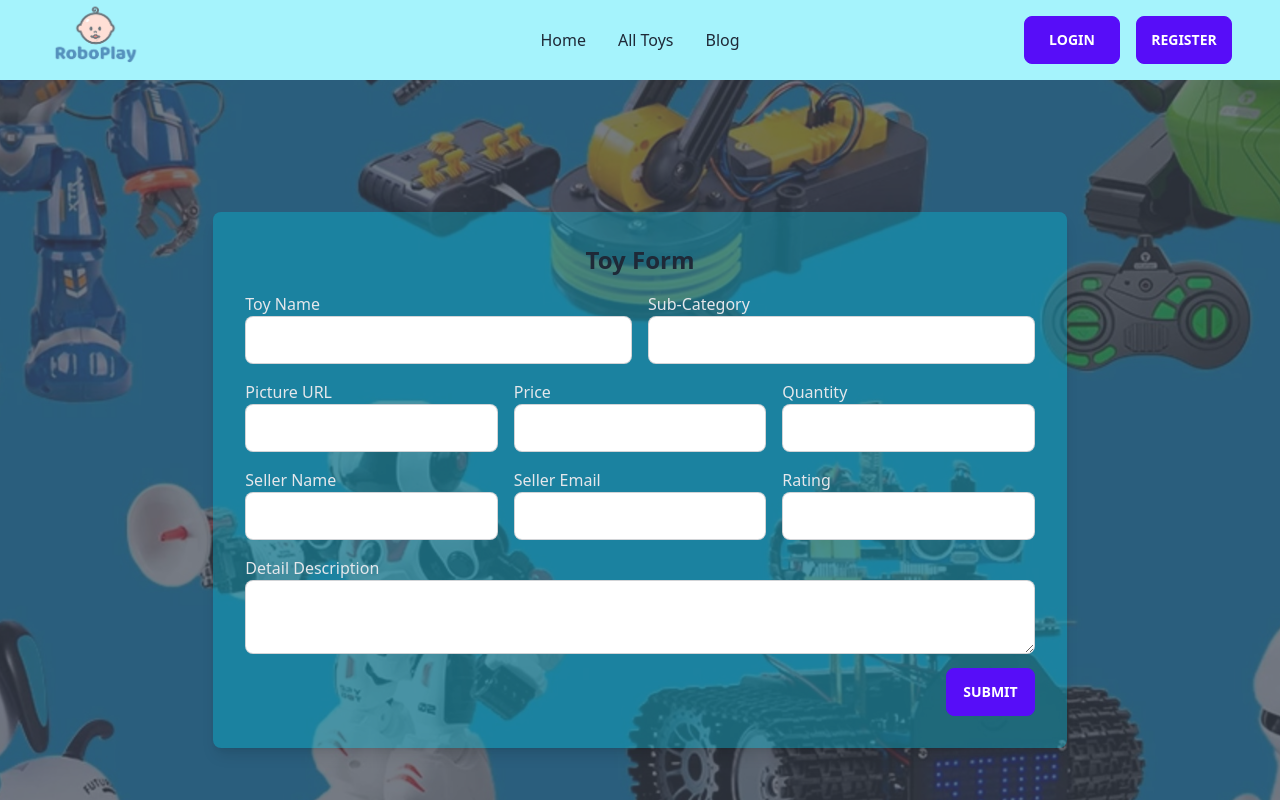
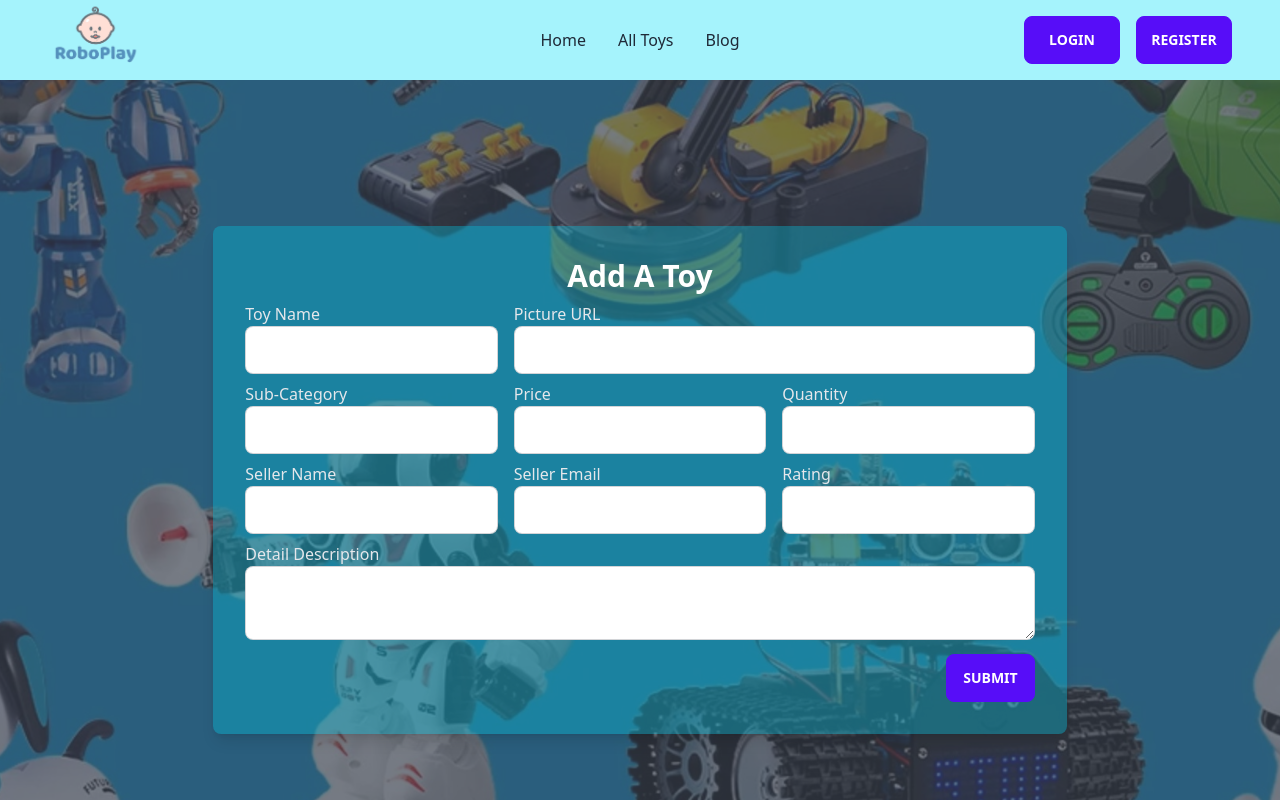
Before and after one commit to shojol021/toy-store-client, a React (Vite) app: page /add-toy in a window 1280 px wide. Shown: the top 800 px of the page. Built offline with nearby package versions, Linux system fonts and the light colour scheme; no server answers.

Commit message:
post data from add a toy page

```diff
--- a/src/pages/home/add-toy/AddAToys.jsx
+++ b/src/pages/home/add-toy/AddAToys.jsx
@@ -1,49 +1,88 @@
-import React from 'react';
+import { useContext } from 'react';
 import robotBG from '../../../assets/robotBG.jpg';
+import { AuthContext } from '../../../providers/AuthProvider';
 
 const AddAToy = () => {
+    const {user} = useContext(AuthContext)
+    console.log(user)
+
+    const handleAddAToy = (e) => {
+        e.preventDefault();
+        const form = e.target;
+        const name = form.name.value;
+        const photo = form.photo.value;
+        const category = form.category.value;
+        const price = form.price.value;
+        const quantity = form.quantity.value;
+        const sellerName = form.sellerName.value;
+        const sellerEmail = form.sellerEmail.value;
+        const description = form.description.value;
+
+        const toyDetails = {
+            name,
+            photo,
+            category,
+            price,
+            quantity,
+            sellerName,
+            sellerEmail,
+            description
+        }
+
+        fetch('http://localhost:3000/toys', {
+            method: 'post',
+            headers: {
+                "content-type" : "application/json"
+            },
+            body: JSON.stringify(toyDetails)
+        })
+        .then(res => res.json())
+        .then(data => console.log(data))
+
+    }
+
   return (
     <div className="hero min-h-screen" style={{ backgroundImage: `url(${robotBG})` }}>
   <div className="hero-overlay bg-opacity-70"></div>
       <div className="bg-cyan-500  bg-opacity-40 rounded-lg shadow-lg p-8 w-2/3">
-        <h1 className="text-2xl font-bold mb-4 text-center">Toy Form</h1>
-        <form>
-          <div className="grid grid-cols-2 gap-4 mb-4">
+        <h1 className="text-3xl font-bold mb-2 text-center text-white">Add A Toy</h1>
+        <form onSubmit={handleAddAToy}>
+          <div className="grid grid-cols-3 gap-4 mb-2">
             <div className="">
               <label className="block text-gray-200">Toy Name</label>
               <input type="text" name='name' className="input input-bordered w-full" />
             </div>
-            <div className="">
+            <div className="col-span-2">
+              <label className="block text-gray-200">Picture URL</label>
+              <input type="text" name='photo' className="input input-bordered w-full" />
+            </div>
+          </div>
+          <div className="grid grid-cols-3 gap-4 mb-2">
+            <div>
               <label className="block text-gray-200">Sub-Category</label>
               <input type="text" name='category' className="input input-bordered w-full" />
             </div>
-          </div>
-          <div className="grid grid-cols-3 gap-4 mb-4">
-            <div>
-              <label className="block text-gray-200">Picture URL</label>
-              <input type="text" name='photo' className="input input-bordered w-full" />
-            </div>
             <div>
               <label className="block text-gray-200">Price</label>
-              <input type="number" name='price' className="input input-bordered w-full" />
+              <input type="text" name='price' className="input input-bordered w-full" />
             </div>
             <div>
               <label className="block text-gray-200">Quantity</label>
               <input type="number" name='quantity' className="input input-bordered w-full" />
             </div>
           </div>
-          <div className="grid grid-cols-3 gap-4 mb-4">
+          <div className="grid grid-cols-3 gap-4 mb-2">
             <div>
               <label className="block text-gray-200">Seller Name</label>
-              <input type="text" name='sellerName' className="input input-bordered w-full" />
+              <input type="text" name='sellerName' defaultValue={user?.displayName} className="input input-bordered w-full" />
             </div>
             <div>
               <label className="block text-gray-200">Seller Email</label>
-              <input type="email" name='sellerEmail' className="input input-bordered w-full" />
+              <input type="email" name='sellerEmail' defaultValue={user?.email} className="input input-bordered w-full" />
             </div>
             <div>
               <label className="block text-gray-200">Rating</label>
-              <input type="email" name='rating' className="input input-bordered w-full" />
+              <input type="text" name='rating' className="input input-bordered w-full" />
             </div>
           </div>
           <div className="mb-2">
```
